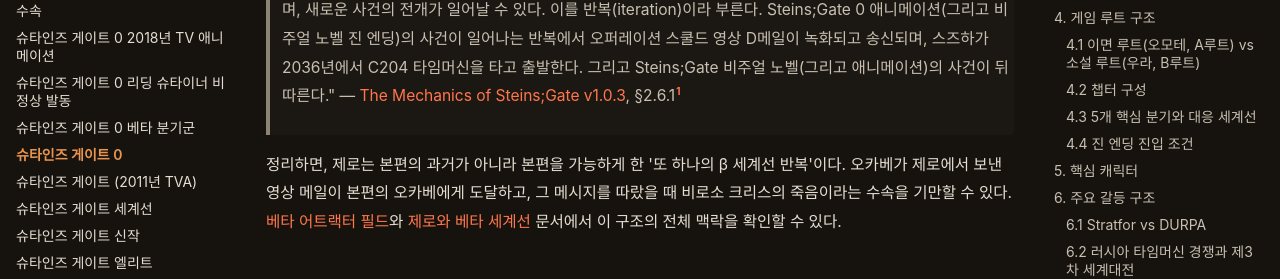
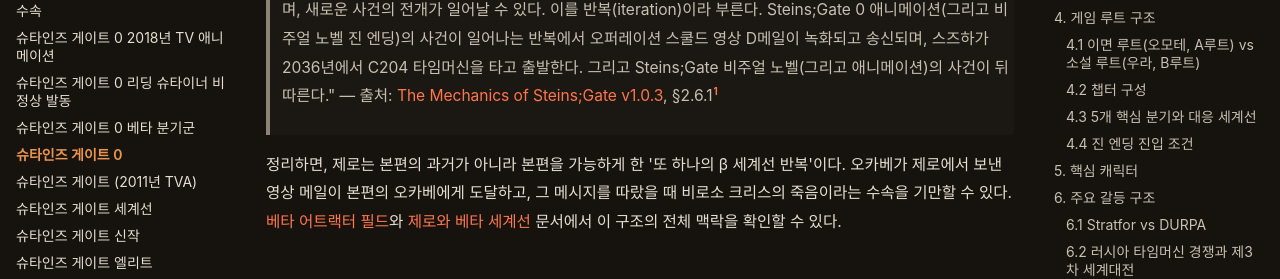
Before and after one commit to sgwiki/sgwiki.github.io, an MkDocs documentation site: the page built from wiki/lore/슈타인즈-게이트-0.md, in a window 1280 px wide and 900 px high, scrolled down 6599 px. Shown: the part 289-568 px from the top of the window. Built offline with MkDocs 1.6.1 and Material for MkDocs 9.7.7, drawn with Linux system fonts in a browser that asks for light colours; some web fonts are replaced; some of the changed text lies outside the part shown.

Commit message:
chore(wiki): 슈타인즈-게이트-0(메인) 정비 — 인용 출처 행 분리(2곳)
[팬 분석] 인용 블록 2건의 출처 행을 템플릿 기준(> — 출처:)으로 별도 행 분리.
사실 관계·스포일러 등급(endgame)·의미 불변. source-sanitizer PASS.

```diff
--- a/wiki/lore/슈타인즈-게이트-0.md
+++ b/wiki/lore/슈타인즈-게이트-0.md
@@ -42,7 +42,8 @@
 
 ## 3. 베타 세계선의 15년: 서사 범위
 
-> **[팬 분석]** "Steins;Gate 0의 비주얼 노벨 루트들은 각각 β 어트랙터 필드에서 시작하고 끝나는 반복(iteration)이다. 각 반복에서 α 어트랙터 필드가 진입되었다가 탈출하고, 크리스를 살리는 계획의 요소가 형성된다. 그리고 스즈하가 2036년에서 C204 타임머신을 타고 출발한다." — [The Mechanics of Steins;Gate v1.0.3](../근거자료/비공식/mechanics-of-steins-gate/ch2.md), §2.6.1[^1]
+> **[팬 분석]** "Steins;Gate 0의 비주얼 노벨 루트들은 각각 β 어트랙터 필드에서 시작하고 끝나는 반복(iteration)이다. 각 반복에서 α 어트랙터 필드가 진입되었다가 탈출하고, 크리스를 살리는 계획의 요소가 형성된다. 그리고 스즈하가 2036년에서 C204 타임머신을 타고 출발한다."
+> — 출처: [The Mechanics of Steins;Gate v1.0.3](../근거자료/비공식/mechanics-of-steins-gate/ch2.md), §2.6.1[^1]
 
 Steins;Gate 0이 다루는 시간 범위는 2010년 11월부터 2025년에 이른다. 오카베는 크리스의 죽음 이후 PTSD 증상에 시달리며, 본편에서 보여준 호오인 쿄우마로서의 과장된 연기를 스스로 억제한다. 그는 평범한 일본 남자 대학생처럼 살아가는 듯 보이지만, 내면에서는 크리스의 환청과 마유리마저 잃을지 모른다는 불안에 짓눌린다.
 
@@ -146,7 +147,8 @@
 
 온톨로지 기반 인과 사슬에서 이 관계는 ME_SG0_Beta_Branches(제로 베타 분기군)에서 ME_NostalgiaDrive(노스탤지어 드라이브 송신), 그리고 ME_OperationSkuld(오퍼레이션 스쿨드 실행)로 이어지는 인과선으로 표현된다. 즉 제로 없이는 스쿨드가 없고, 스쿨드 없이는 [슈타인즈 게이트 세계선](../세계선/1.048596-세계선-슈타인즈게이트.md) 도달도 없다.
 
-> **[팬 분석]** "물리적 시간 여행은 현재를 이동시킨다. 2036년에 도달할 때마다 스즈하가 타임머신을 몰고 과거로 가며, 새로운 사건의 전개가 일어날 수 있다. 이를 반복(iteration)이라 부른다. Steins;Gate 0 애니메이션(그리고 비주얼 노벨 진 엔딩)의 사건이 일어나는 반복에서 오퍼레이션 스쿨드 영상 D메일이 녹화되고 송신되며, 스즈하가 2036년에서 C204 타임머신을 타고 출발한다. 그리고 Steins;Gate 비주얼 노벨(그리고 애니메이션)의 사건이 뒤따른다." — [The Mechanics of Steins;Gate v1.0.3](../근거자료/비공식/mechanics-of-steins-gate/ch2.md), §2.6.1[^1]
+> **[팬 분석]** "물리적 시간 여행은 현재를 이동시킨다. 2036년에 도달할 때마다 스즈하가 타임머신을 몰고 과거로 가며, 새로운 사건의 전개가 일어날 수 있다. 이를 반복(iteration)이라 부른다. Steins;Gate 0 애니메이션(그리고 비주얼 노벨 진 엔딩)의 사건이 일어나는 반복에서 오퍼레이션 스쿨드 영상 D메일이 녹화되고 송신되며, 스즈하가 2036년에서 C204 타임머신을 타고 출발한다. 그리고 Steins;Gate 비주얼 노벨(그리고 애니메이션)의 사건이 뒤따른다."
+> — 출처: [The Mechanics of Steins;Gate v1.0.3](../근거자료/비공식/mechanics-of-steins-gate/ch2.md), §2.6.1[^1]
 
 정리하면, 제로는 본편의 과거가 아니라 본편을 가능하게 한 '또 하나의 β 세계선 반복'이다. 오카베가 제로에서 보낸 영상 메일이 본편의 오카베에게 도달하고, 그 메시지를 따랐을 때 비로소 크리스의 죽음이라는 수속을 기만할 수 있다. [베타 어트랙터 필드](../세계선/베타-어트랙터-필드.md)와 [제로와 베타 세계선](제로와-베타-세계선.md) 문서에서 이 구조의 전체 맥락을 확인할 수 있다.
 
```
